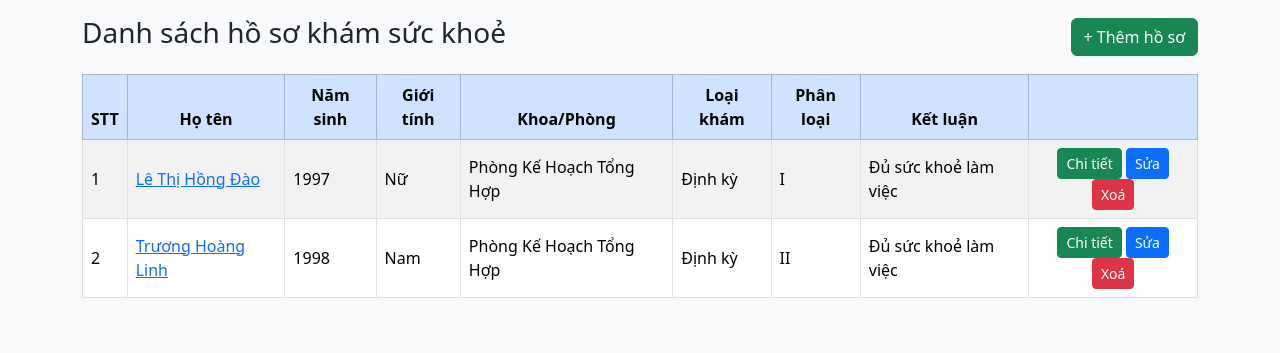
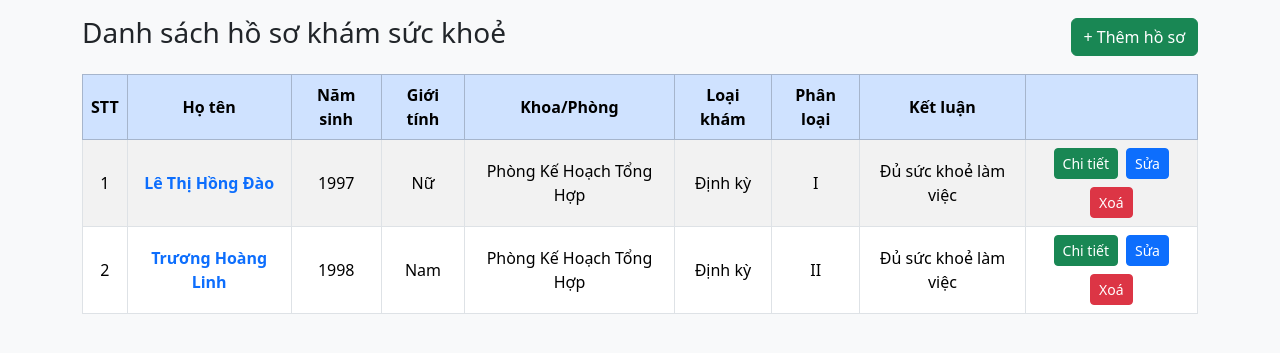
Before and after one commit to joslingg/MPHR2, a Django app: page / in a window 1280 px wide. Shown: the part 56-409 px from the top of the page. Run offline with Django 5.2, Linux system fonts and the light colour scheme; data comes from the database, SQL or seed files in the repository.

Commit message:
chỉnh sửa lại template list

```diff
--- a/MPHR/health_records/static/health_records/css.css
+++ b/MPHR/health_records/static/health_records/css.css
@@ -5,3 +5,9 @@
   text-transform: uppercase;
   letter-spacing: 0.5px;
 }
+
+.link {
+  color: #0d6efd;
+  text-decoration: none;
+  font-weight: bold;
+}
--- a/MPHR/health_records/templates/health_records/department_form.html
+++ b/MPHR/health_records/templates/health_records/department_form.html
@@ -7,7 +7,9 @@
     <label for="name" class="form-label">Tên Khoa/Phòng</label>
     <input type="text" name="name" id="name" value="{{ object.name|default:'' }}" class="form-control" required>
   </div>
-  <button type="submit" class="btn btn-primary">Lưu</button>
-  <a href="{% url 'department_list' %}" class="btn btn-secondary">Quay lại</a>
+  <div class="mt-4 text-center">
+    <button type="submit" class="btn btn-primary">Lưu</button>
+    <a href="{% url 'department_list' %}" class="btn btn-secondary">Quay lại</a>
+  </div>
 </form>
 {% endblock %}
--- a/MPHR/health_records/templates/health_records/healthrecord_list.html
+++ b/MPHR/health_records/templates/health_records/healthrecord_list.html
@@ -8,7 +8,7 @@
 
 <table class="table table-striped table-bordered align-middle">
   <thead class="table-primary text-center">
-    <tr>
+    <tr class="align-middle">
       <th>STT</th>
       <th>Họ tên</th>
       <th>Năm sinh</th>
@@ -22,19 +22,21 @@
   </thead>
   <tbody>
     {% for record in records %}
-    <tr>
+    <tr class="align-middle text-center">
       <td>{{ forloop.counter }}</td>
-      <td><a href="{% url 'health_record_detail' record.id %}">{{ record.full_name }}</a></td>
+      <td class="text-left"><a href="{% url 'health_record_detail' record.id %}" class="link">{{ record.full_name }}</a></td>
       <td>{{ record.birth_year }}</td>
       <td>{{ record.gender }}</td>
       <td>{{ record.department }}</td>
       <td>{{ record.exam_type }}</td>
       <td>{{ record.health_classification }}</td>
       <td>{{ record.conclusion }}</td>
-      <td class="text-center">
-        <a href="{% url 'health_record_detail' record.id %}" class="btn btn-sm btn-success">Chi tiết</a>
-        <a href="{% url 'healthrecord_edit' record.id %}" class="btn btn-sm btn-primary">Sửa</a>
-        <a href="{% url 'healthrecord_delete' record.id %}" class="btn btn-sm btn-danger">Xoá</a>
+      <td class="text-center align-middle">
+        <div class="d-flex justify-content-center flex-wrap gap-2">
+          <a href="{% url 'health_record_detail' record.id %}" class="btn btn-sm btn-success">Chi tiết</a>
+          <a href="{% url 'healthrecord_edit' record.id %}" class="btn btn-sm btn-primary">Sửa</a>
+          <a href="{% url 'healthrecord_delete' record.id %}" class="btn btn-sm btn-danger">Xoá</a>
+        </div>
       </td>
     </tr>
     {% empty %}
```
Also changed, not shown: MPHR/health_records/templates/health_records/examtype_form.html (+15 -0 lines), MPHR/health_records/templates/health_records/healthclass_form.html (+8 -2 lines), MPHR/health_records/templates/health_records/healthclass_list.html (+0 -9 lines), requirements.txt (added).
